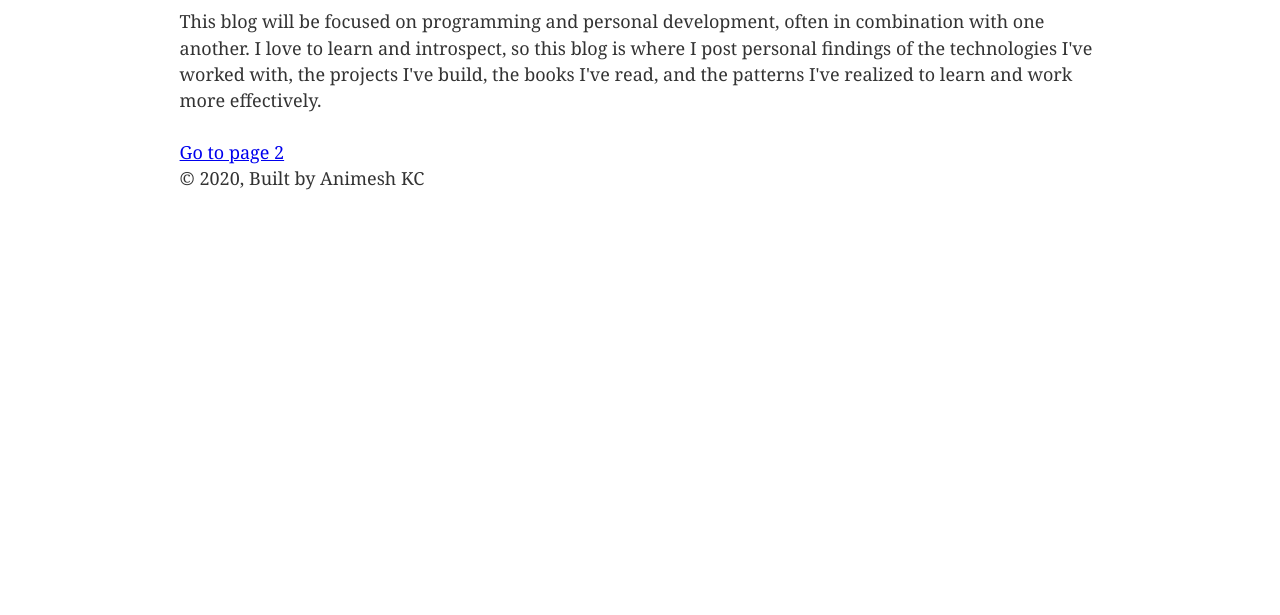
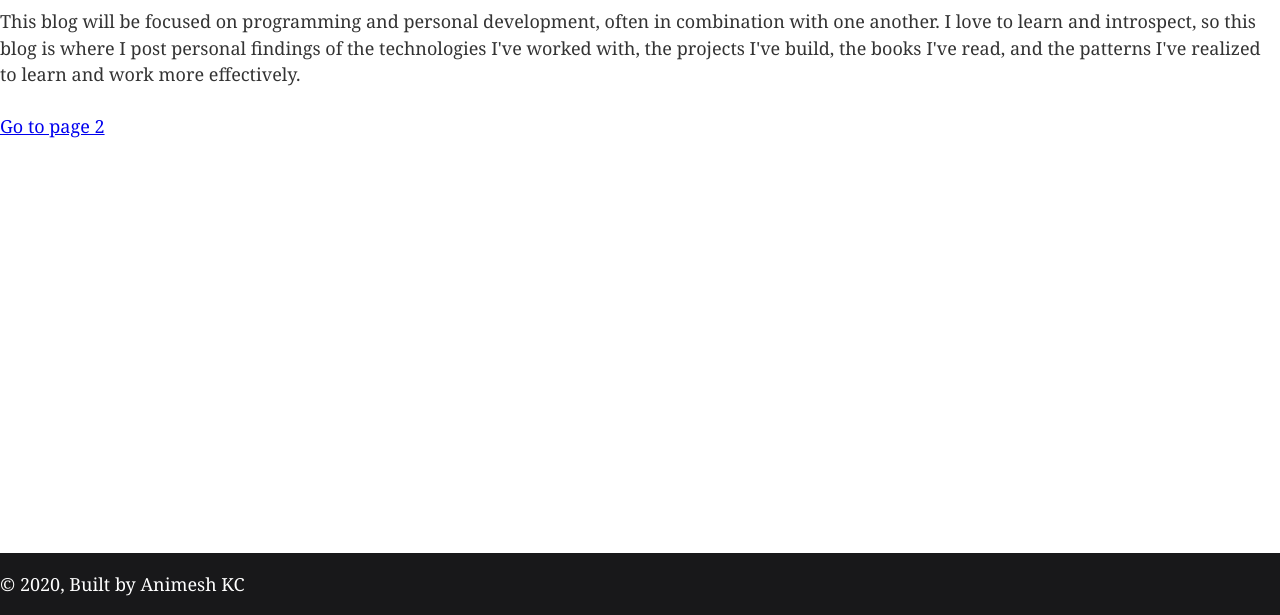
Before and after one commit to AnimeshKC/PersonalBlog, a Gatsby site: page / in a window 1280 px wide. Shown: the part 185-800 px from the top of the page. Built offline with nearby package versions, Linux system fonts and the light colour scheme; Gatsby itself is replaced by a stand-in of ours.

Commit message:
initialized layout footer

```diff
--- a/src/components/layout.css
+++ b/src/components/layout.css
@@ -2,20 +2,39 @@ html {
   font-family: sans-serif;
   -ms-text-size-adjust: 100%;
   -webkit-text-size-adjust: 100%;
+  height: 100%;
 }
 body {
   margin: 0;
   -webkit-font-smoothing: antialiased;
   -moz-osx-font-smoothing: grayscale;
 }
+
+header {
+  display: block;
+}
+.site {
+  display: flex;
+  min-height: 100vh;
+  flex-direction: column;
+}
+main {
+  display: block;
+  flex: 1 0 auto;
+}
+footer {
+  width: 100vw;
+  color: white;
+  display: block;
+  padding: 1em 0;
+  box-sizing: border-box;
+  background-color: #18181a;
+}
 article,
 aside,
 details,
 figcaption,
 figure,
-footer,
-header,
-main,
 menu,
 nav,
 section,
--- a/src/components/layout.js
+++ b/src/components/layout.js
@@ -24,19 +24,13 @@ const Layout = ({ children }) => {
   `)
 
   return (
-    <>
+    <div className="site">
       <Header siteTitle={data.site.siteMetadata.title} />
-      <div
-        style={{
-          margin: `0 auto`,
-          maxWidth: 960,
-          padding: `0 1.0875rem 1.45rem`,
-        }}
-      >
-        <main>{children}</main>
-        <footer>© {new Date().getFullYear()}, Built by Animesh KC</footer>
-      </div>
-    </>
+      <main style={{ flexGrow: 1 }}>{children}</main>
+      <footer style={{ marginTop: "auto" }}>
+        © {new Date().getFullYear()}, Built by Animesh KC
+      </footer>
+    </div>
   )
 }
 
--- a/src/pages/index.js
+++ b/src/pages/index.js
@@ -9,13 +9,15 @@ const IndexPage = () => (
   <Layout>
     <SEO title="Animesh KC Blog" />
     <h1>Welcome to my blog</h1>
-    <p>
-      This blog will be focused on programming and personal development, often
-      in combination with one another. I love to learn and introspect, so this
-      blog is where I post personal findings of the technologies I've worked
-      with, the projects I've build, the books I've read, and the patterns I've
-      realized to learn and work more effectively.
-    </p>
+    <div>
+      <p>
+        This blog will be focused on programming and personal development, often
+        in combination with one another. I love to learn and introspect, so this
+        blog is where I post personal findings of the technologies I've worked
+        with, the projects I've build, the books I've read, and the patterns
+        I've realized to learn and work more effectively.
+      </p>
+    </div>
     <Link to="/page-2/">Go to page 2</Link>
   </Layout>
 )
```
Also changed, not shown: src/pages/page3.js (added, +11 -0 lines).
